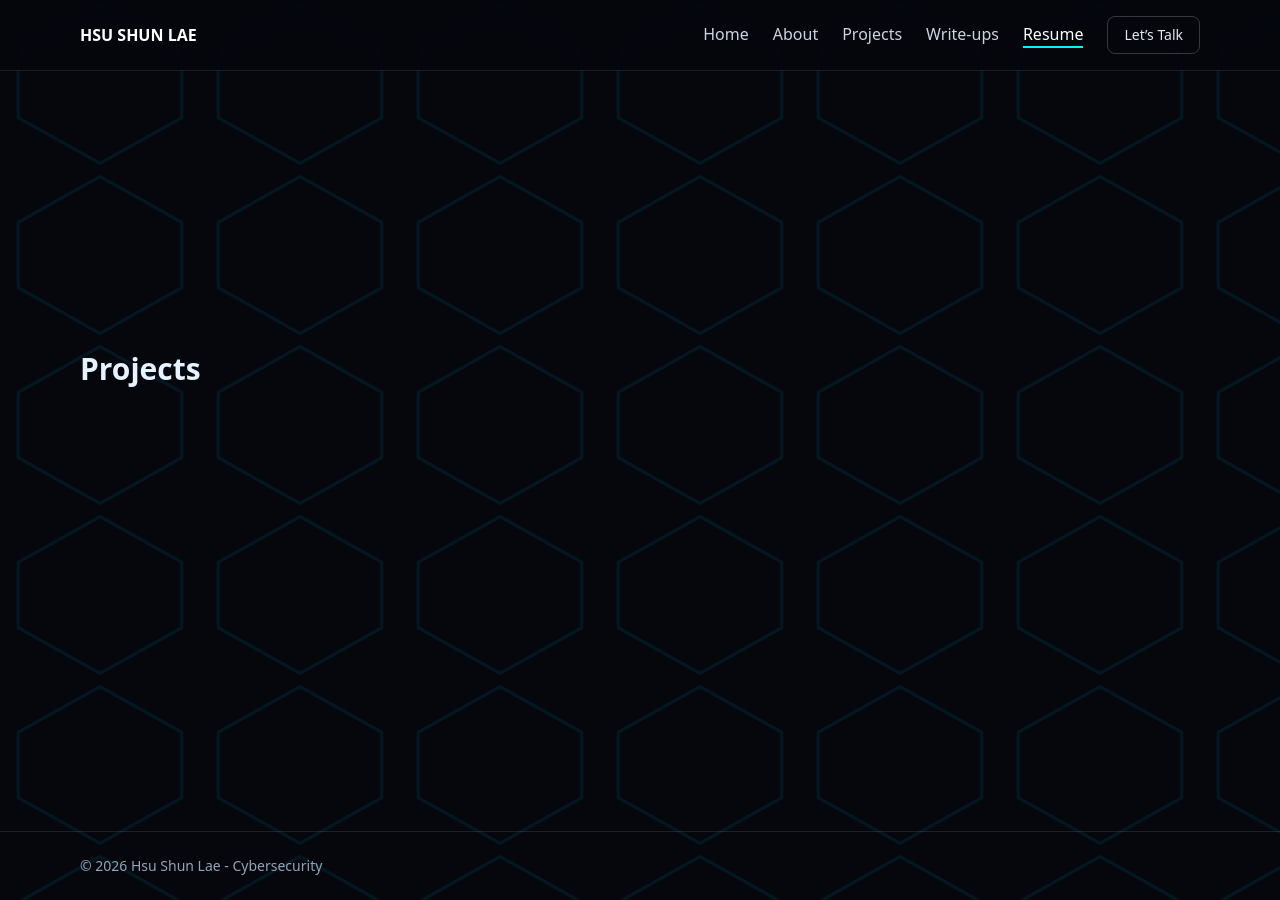
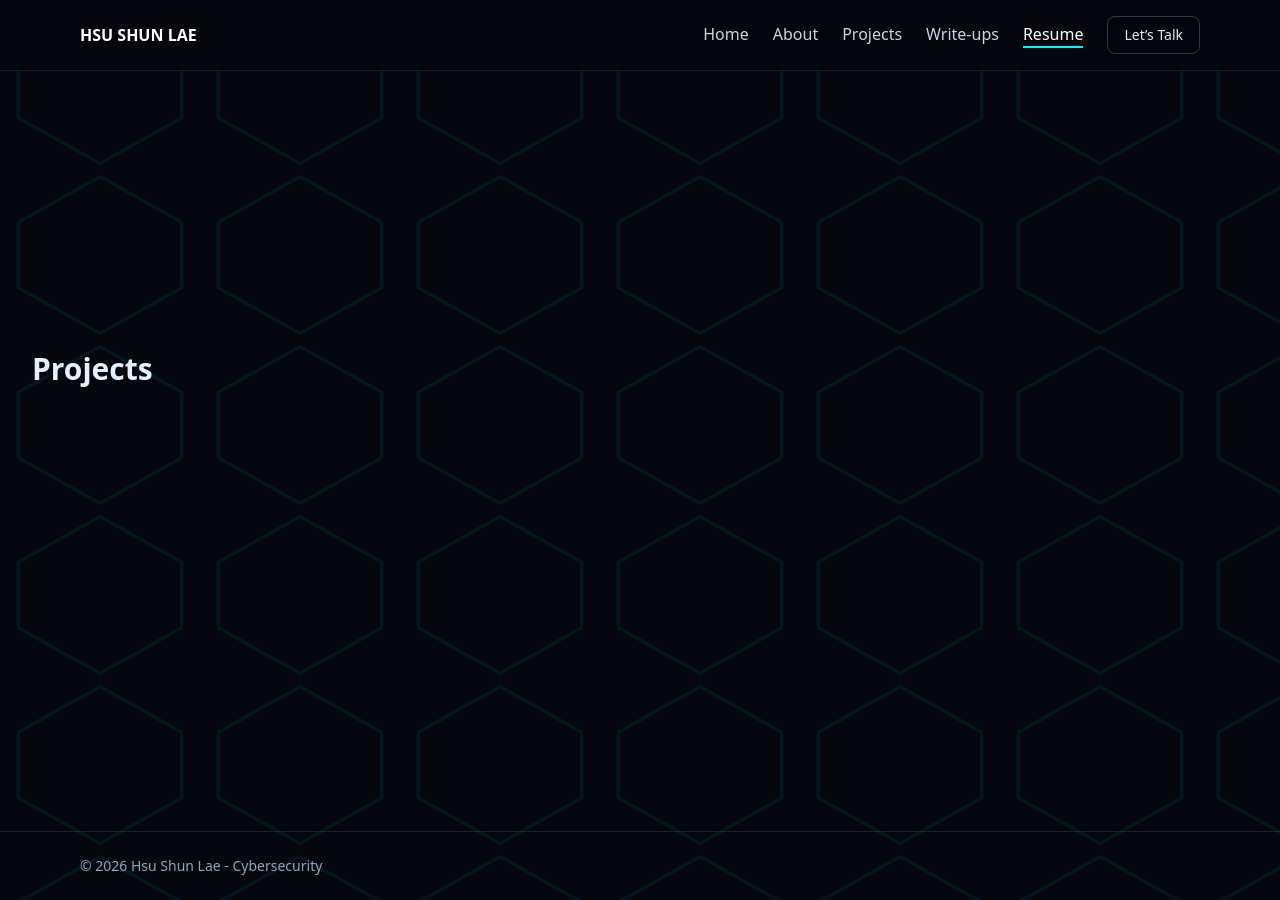
Before and after one commit to HsuShunLae/HsuShunLae.github.io, a Jekyll site: the page built from index.md, in a window 1280 px wide and 900 px high, scrolled down 3789 px. Built offline with Jekyll 4.4.1, drawn with Linux system fonts in a browser that asks for light colours; nearby versions of some CDN libraries.

Commit message:
Update index.md

```diff
--- a/index.md
+++ b/index.md
@@ -245,7 +245,7 @@ title: Home
 
 <!-- RESUME -->
 <section id="resume" class="min-h-screen flex items-center">
-  <div class="mx-auto w-[min(1120px,92%)]">
+  <div class="mx-auto w-full max-w-[1300px] px-8 grid md:grid-cols-2 gap-12 items-center">
     <h2 class="text-3xl font-bold mb-6">Projects</h2>
   </div>
 </section>
```
